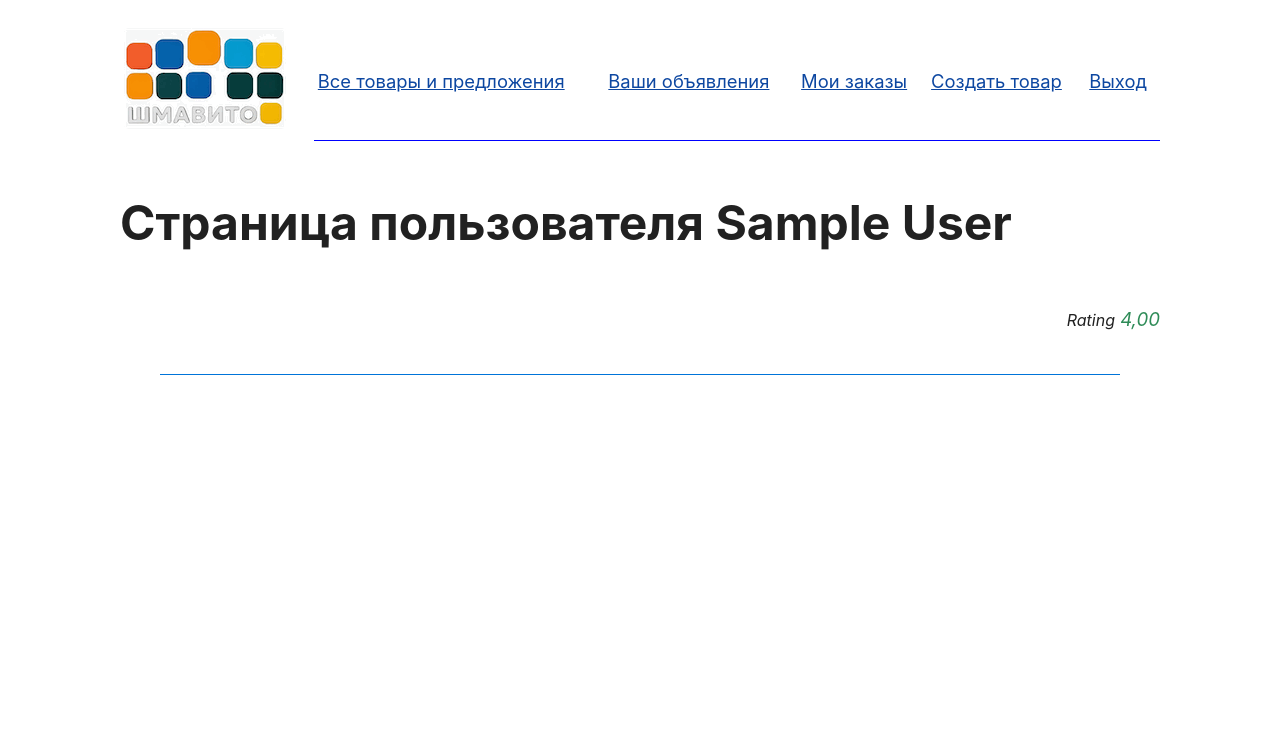
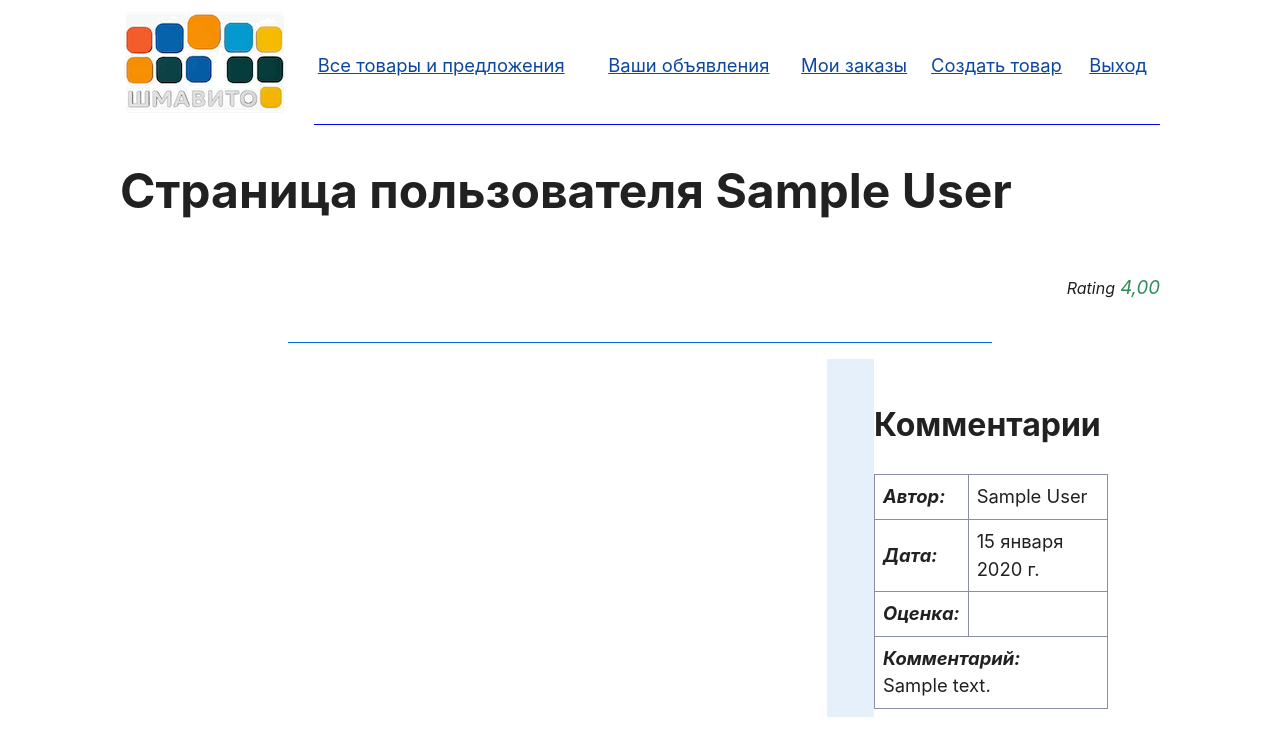
Before and after one commit to DimonRonD/Python_Site_FinalProject_Petlin, a Django app: page /user_page/1 in a window 1280 px wide. Shown: the top 756 px of the page. Run offline with Django 5.2, Linux system fonts and the light colour scheme; tables that the repository leaves empty hold one stand-in row (values such as "Sample post").

Commit message:
FEATURE: added Comments to the user page. Added moderator redirect to the moderators page

```diff
--- a/core/settings.py
+++ b/core/settings.py
@@ -136,3 +136,5 @@ STATIC_URL = 'static/'
 DEFAULT_AUTO_FIELD = 'django.db.models.BigAutoField'
 
 AUTH_USER_MODEL="shmavito.Customer"
+
+APPEND_SLASH = True
--- /dev/null
+++ b/shmavito/templatetags/custom_filters.py
@@ -0,0 +1,6 @@
+from django import template
+register = template.Library()
+
+@register.filter
+def get_item(dictionary, key):
+    return dictionary.get(key)
--- a/shmavito/urls.py
+++ b/shmavito/urls.py
@@ -8,8 +8,8 @@ urlpatterns = [
     path('favicon.ico', RedirectView.as_view(url=staticfiles_storage.url('images/favicon.ico'))),
     path("", views.listing, name="listing"),
     path("redirect", views.listing, name="redirect"),
-    path("auth", views.auth_site, name="auth"),
-    path("logout", views.auth_logout, name="logout"),
+    path("auth/", views.auth_site, name="auth"),
+    path("logout/", views.auth_logout, name="logout"),
     path('register', views.register, name='register'),
     path('add_good', views.add_good, name='add_good'),
     path('edit_good/<int:good_id>', views.edit_good, name='edit_good'),
@@ -20,10 +20,10 @@ urlpatterns = [
     path('list_goods', views.list_goods, name='list_goods'),
     path('list_ads', views.list_ads, name='list_ads'),
     path('listing', views.listing, name='listing'),
-    path('moder_good', views.moder_good, name='moder_good'),
+    path('moder_good/', views.moder_good, name='moder_good'),
     path('approve_good/<int:good_id>', views.approve_good, name='approve_good'),
     path('disapprove_good/<int:good_id>', views.disapprove_good, name='disapprove_good'),
-    path('moder_ad', views.moder_ad, name='moder_ad'),
+    path('moder_ad/', views.moder_ad, name='moder_ad'),
     path('approve_ad/<int:ad_id>', views.approve_ad, name='approve_ad'),
     path('disapprove_ad/<int:ad_id>', views.disapprove_ad, name='disapprove_ad'),
     path('user_page/<int:user_id>', views.user_page, name='user_page'),
--- a/shmavito/views.py
+++ b/shmavito/views.py
@@ -1,6 +1,6 @@
 import copy
 from datetime import datetime, timedelta
-
+from itertools import zip_longest
 from django.http import HttpResponse, HttpResponseRedirect, HttpResponseNotAllowed
 from django.db.models import Q, Sum, F, Exists, OuterRef
 from django.shortcuts import render, redirect
@@ -8,7 +8,7 @@ from django.urls import reverse
 from django.contrib.auth import authenticate, login, logout
 
 from .models import Good, City, Advertisement, Order, Customer, CustomerStatus, OrderStatus, OrderStatus, GoodImage, \
-    ImageStatus, AdvertisementStatus
+    ImageStatus, AdvertisementStatus, Comment
 from .forms import LoginForm, RegisterForm, AddGood, GoodImageFormSet, AddAd, EditAd, EditGood, MakeOrder, CommentForm, AdvertisementSearchForm
 
 
@@ -18,12 +18,16 @@ def auth_site(request):
     if request.method == 'POST':
         form = LoginForm(request.POST)
         if form.is_valid():
+            email = form.cleaned_data["email"]
             try:
                 user = authenticate(request, username=form.cleaned_data["email"], password=form.cleaned_data["password"])
                 login(request, user)
-                print(user)
-                redirect_url = reverse("listing")    # reverse("list_goods")
-                return HttpResponseRedirect(redirect_url)
+                customer = Customer.objects.get(username=email)
+                if customer.isModerator:
+                    return render(request, 'moderate_ad.html')
+                else:
+                    redirect_url = reverse("listing")
+                    return HttpResponseRedirect(redirect_url)
             except Exception as e:
                 return HttpResponse(f"Нихера не вышло {e}")
         else:
@@ -53,11 +57,9 @@ def auth_logout(request):
 def add_ad(request, good_id):
     customer = request.user
     good = Good.objects.get(id=good_id)
-    print(request.POST)
     if request.method == 'POST':
         form = AddAd(request.POST)
         if form.is_valid():
-            print('Enter to the Valid')
             ad = form.save(commit=False)  # создаём объект, но не сохраняем в БД
             ad.customer = request.user    # задаём автора объявления
             ad.city = request.user.city   # если требуется, копируем город пользователя
@@ -329,11 +331,14 @@ def disapprove_ad(request, ad_id):
 
     return render(request, 'moderate_ad.html', context)
 
+def chunked(iterable, n):
+    args = [iter(iterable)] * n
+    return list(zip_longest(*args, fillvalue=None))
 
 def user_page(request, user_id):
     user_name = Customer.objects.get(id=user_id)
     ads_subquery = Advertisement.objects.filter(moderate=1, customer=user_id, good=OuterRef('pk'))
-
+    comments = Comment.objects.filter(customer=user_id)
     goods = Good.objects.annotate(
         has_ads=Exists(ads_subquery)
     ).filter(
@@ -342,11 +347,17 @@ def user_page(request, user_id):
         customer=user_id,
         has_ads=True
     ).order_by('-date', '-id')
+    grouped_ads_by_good = {}
+    for good in goods:
+        ads = Advertisement.objects.filter(moderate=1, customer=user_id, status=1, good=good).order_by('-sdate')
+        ads_list = list(ads)
+        ads_grouped = chunked(ads_list, 2)
+        grouped_ads_by_good[good] = ads_grouped
 
-    ads = Advertisement.objects.filter(moderate=1, customer=user_id, status=1, good__in=goods).order_by('-sdate')
     context = {'goods': goods,
                'user_name': user_name,
-               'ads': ads,
+               'grouped_ads_by_good': grouped_ads_by_good,
+               'comments': comments,
                }
 
     return render(request, 'user_page.html', context)
--- a/static/css/simple.css
+++ b/static/css/simple.css
@@ -400,7 +400,7 @@ details[open] > :last-child {
 /* Format tables */
 table {
   border-collapse: collapse;
-  margin: 1.5rem 0;
+  margin: 0.5rem 0;
 }
 
 figure > table {
@@ -559,7 +559,7 @@ input[type="file"] {
 hr {
   border: none;
   height: 1px;
-  width: 75vw;
+  width: 55vw;
   background: #0074D9; /* насыщенно-синий или свой */
   margin: 1rem auto;
 }
--- a/templates/auth.html
+++ b/templates/auth.html
@@ -9,7 +9,7 @@
                 <p>Введите логин и пароль, если вы уже зарегистрированы.</p>
                 <p>Если вы еще не зарегистрированы, воспользуйтесь ссылкой ниже</p>
             </div>
-            <form class="login-form" id="loginForm" action="/auth" method="post">
+            <form class="login-form" id="loginForm" action="{% url 'auth' %}" method="post">
                 {% csrf_token %}
                 {{ form.as_p }}
 
--- a/templates/header.html
+++ b/templates/header.html
@@ -6,6 +6,6 @@
             <td style="border: none; border-bottom: 1px solid blue; padding: 3pt;"><a href="/list_ads">Ваши объявления</a></td>
             <td style="border: none; border-bottom: 1px solid blue; padding: 3pt;"><a href="/my_orders">Мои заказы</a></td>
             <td style="border: none; border-bottom: 1px solid blue; padding: 3pt;"><a href="/add_good">Создать товар</a></td>
-            <td style="border: none; border-bottom: 1px solid blue; padding: 3pt;"><a href="/logout">Выход</a></td>
+            <td style="border: none; border-bottom: 1px solid blue; padding: 3pt;"><a href="/logout/">Выход</a></td>
         </tr>
 </table>
--- a/templates/user_page.html
+++ b/templates/user_page.html
@@ -13,10 +13,10 @@
               </i>
             </p>
     <hr align="center" color="blue">
+    <table style="width: 90%; border-collapse: collapse; border: none; margin: 0 auto; table-layout: fixed;">
+        <tr><td style="width: 70%; border: none; padding: 0; overflow-wrap: break-word;">
     {% for good in goods %}
-        <h2>
-             Название товара: {{ good.name }}
-         </h2>
+  <h2>Название товара: {{ good.name }}</h2>
   <h4>Товарная категория: {{ good.category }}</h4>
   <p><b>Описание товара:</b> {{ good.description }}</p>
   <div class="gallery">
@@ -25,26 +25,53 @@
     {% endfor %}
   </div>
   <br>
-        <table><tr><td colspan="2" style="border: none; padding: 3pt;">Предложения на товаре:</td></tr><tr>
-       {% for adv in ads %}
-          {% if adv.good.id == good.id %}
+
+  <h3>Предложения на товар: {{ good.name }}</h3>
+  <table>
+    {% load custom_filters %}
+    {% with grouped_ads_by_good|get_item:good as ads_grouped %}
+      {% if ads_grouped %}
+        {% for pair in ads_grouped %}
+          <tr>
+            {% for adv in pair %}
+              {% if adv %}
                 <td style="border: none; padding: 3pt; width: 50%;">
+                  <table style="border: 1px solid blue; border-collapse: collapse;">
+                    <tr><td style="border: none; padding: 3pt;">Название:</td><td style="border: none; padding: 3pt;"><i>{{ adv.name }}</i></td></tr>
+                    <tr><td style="border: none; padding: 3pt;">Описание предложения:</td><td style="border: none; padding: 3pt;"><i>{{ adv.description }}</i></td></tr>
+                    <tr><td style="border: none; padding: 3pt;">Город:</td><td style="border: none; padding: 3pt;"><i>{{ adv.city }}</i></td></tr>
+                    <tr><td style="border: none; padding: 3pt;">Начало:</td><td style="border: none; padding: 3pt;">{{ adv.sdate }}</td></tr>
+                    <tr><td style="border: none; padding: 3pt;">Конец:</td><td style="border: none; padding: 3pt;">{{ adv.edate }}</td></tr>
+                    <tr><td style="border: none; padding: 3pt;">Стоимость:</td><td style="border: none; padding: 3pt;"><b>{{ adv.price }}</b> руб/сутки</td></tr>
+                  </table>
+                </td>
+              {% else %}
+                <td style="border: none; padding: 3pt; width: 50%;"></td>
+              {% endif %}
+            {% endfor %}
+          </tr>
+        {% endfor %}
+      {% else %}
+        <tr><td colspan="2">Нет предложений для этого товара.</td></tr>
+      {% endif %}
+    {% endwith %}
+  </table>
+<hr style="width: 250px; border: none; border-top: 1px solid blue;">
+{% endfor %}
+    </td>
+         <td style="width: 5%; border: none; padding: 0; background-color: #e6f0fa; ">
+      <!-- Пустая третья ячейка с бледно-голубым фоном и правой границей синим -->
+        </td>
+        <td style="width: 25%; border: none; padding: 0; overflow-wrap: break-word; vertical-align: top;">
+            <h3>Комментарии</h3>
+    {% for comment in comments %}
         <table style="border: 1px solid blue; border-collapse: collapse; ">
-            <tr><td style="border: none; padding: 3pt;">Название:</td><td style="border: none; padding: 3pt;"> <i>{{ adv.name }}</i></td></tr>
-            <tr><td style="border: none; padding: 3pt;">Описание предложения:</td><td style="border: none; padding: 3pt;"> <i>{{ adv.description }}</i></td></tr>
-            <tr><td style="border: none; padding: 3pt;">Город:</td><td style="border: none; padding: 3pt;"> <i>{{ adv.city }}</i></td></tr>
-            <tr><td style="border: none; padding: 3pt;">Начало:</td><td style="border: none; padding: 3pt;"> {{ adv.sdate }}</td></tr>
-            <tr><td style="border: none; padding: 3pt;">Конец:</td><td style="border: none; padding: 3pt;"> {{ adv.edate }}</td></tr>
-            <tr><td style="border: none; padding: 3pt;">Стоимость:</td><td style="border: none; padding: 3pt;"> <b>{{ adv.price }}</b> руб/сутки</td></tr>
-            </table></td>
+            <tr><td><b><i>Автор:</i></b></td><td>{{ comment.buyer }}</td></tr>
+            <tr><td><b><i>Дата:</i></b></td><td>{{ comment.date }}</td></tr>
+            <tr><td><b><i>Оценка:</i></b></td><td>{{ comment.score }}</td></tr>
+            <tr><td colspan="2"><b><i>Комментарий:</i></b><br>{{ comment.comment }}</td></tr>
 
-          {% endif %}
-
+        </table>
     {% endfor %}
-        </tr><tr><td colspan="2" style="border: none; padding: 3pt;">
-            <p style="color: red;">User is authorised</p>
-        </td></tr></table>
-                    <hr align="center" color="blue">
-    {% endfor %}
-
+     </td></td></table>
 {% endblock %}
```
Also changed, not shown: shmavito/models.py (+6 -1 lines), templates/header_moder.html (+3 -6 lines), shmavito/migrations/0018_remove_comment_moderate_comment_date.py (added). Lines whose indentation alone changed are shown as unchanged.
